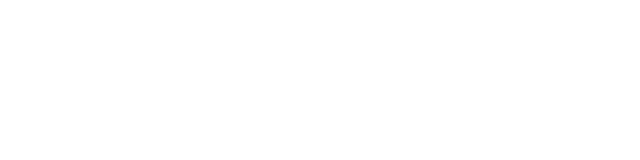
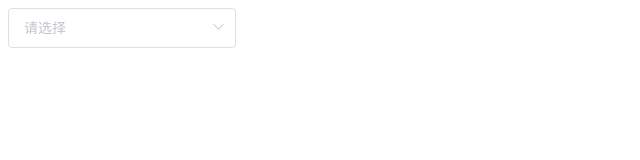
Before and after one commit to Drikechan/semi-design, a Vue app: page / in a window 1280 px wide. Shown: the top 160 px of the page, without its empty margins (0-640 px from the left). Built offline with nearby package versions, Linux system fonts and the light colour scheme.

Commit message:
el-select第一版封装，支持大数据量，目前不支持回显

```diff
--- a/package.json
+++ b/package.json
@@ -10,6 +10,7 @@
   },
   "dependencies": {
     "core-js": "^3.6.5",
+    "element-ui": "^2.15.6",
     "vue": "^2.6.11",
     "vue-router": "^3.2.0",
     "vuex": "^3.4.0"
@@ -25,6 +26,8 @@
     "babel-eslint": "^10.1.0",
     "eslint": "^6.7.2",
     "eslint-plugin-vue": "^6.2.2",
+    "sass": "^1.43.4",
+    "sass-loader": "^10.2.0",
     "vue-template-compiler": "^2.6.11"
   },
   "eslintConfig": {
--- a/src/App.vue
+++ b/src/App.vue
@@ -1,10 +1,29 @@
 <template>
-  <div id="app"></div>
+  <div id="app">
+    <michael-select v-model="value" :options="options" multiple :collapse-tags="true" :isMultiline="true"></michael-select>
+  </div>
 </template>
 
 <script>
+import michaelSelect from '@/components/Select/index'
 export default {
-
+  components: {
+    michaelSelect
+  },
+  data: () => ({
+    value: [],
+    options: []
+  }),
+  created () {
+    this.createData();
+  },
+  methods: {
+    createData () {
+      for (let i = 0; i < 10000; i++) {
+        this.options.push({label: `选项${i}`, value: i})
+      }
+    }
+  }
 }
 </script>
 
--- /dev/null
+++ b/src/components/Select/index.vue
@@ -0,0 +1,137 @@
+<template>
+  <div>
+    <el-select v-bind="$attrs" v-on="$listeners" :filter-method="filterMethod"
+      v-el-select-loadmore="loadMore(rangeNumber)" :loading="searchLoad" filterable @visible-change="visibleChange">
+      <div class="select-action" v-if="isMultiline">
+        <button @click="selectAllSeller" class="select-all-btn">Select All</button>
+        <button @click="deselectAllSeller" class="deselect-all-btn">Deselect All</button>
+      </div>
+      <el-option v-for="item in dataList.slice(0, rangeNumber)" :key="item.value" :label="item.label" :value="item.value"></el-option>
+    </el-select>
+  </div>
+</template>
+
+<script>
+/* eslint-disable */
+export default {
+  props: {
+    options: {
+      type: Array,
+      default: () => [],
+    },
+    isMultiline: {
+      type: Boolean,
+      default: false
+    }
+  },
+  data: () => ({
+    relatedOpen: false,
+    courseList: [],
+    rangeNumber: 20,
+    searchLoad: false /* 下拉框的loading状态 */,
+    timer: null,
+    tableLoading: false,
+    isHasPermission: true,
+    dataList: []
+  }),
+  directives: {
+    "el-select-loadmore": (el, binding) => {
+      // 获取element UI定义好的scroll元素
+      const SELECTWRAP_ROM = el.querySelector(
+        ".el-select-dropdown .el-select-dropdown__wrap"
+      );
+      if (SELECTWRAP_ROM) {
+        // 添加scroll事件
+        SELECTWRAP_ROM.addEventListener("scroll", function () {
+          // 判断滚动
+          const condition =
+            this.scrollHeight - this.scrollTop <= this.clientHeight;
+          condition && binding.value();
+        });
+      }
+    },
+  },
+  methods: {
+    loadMore(n) {
+      return () => (this.rangeNumber += 20);
+    },
+    filterMethod(query) {
+      if (this.timer != null) clearTimeout(this.timer);
+      !this.searchLoad && (this.searchLoad = true);
+      this.timer = setTimeout(() => {
+        this.dataList = !!query
+          ? this.options.filter((el) =>
+              el.text.toLowerCase().includes(query.toLowerCase())
+            )
+          : this.options;
+        clearTimeout(this.timer);
+        this.searchLoad = false;
+        this.rangeNumber = 20;
+        this.timer = null;
+      }, 500);
+    }, // 监听select下拉框的显示和隐藏
+    visibleChange(flag) {
+      // 显示时初始化列表
+      flag && this.filterMethod(""); // 初始化默认值
+      this.rangeNumber = 10;
+    },
+    selectAllSeller() {
+      // this.logisticsModel.itemCode = [];
+      // this.options.map((item) => {
+      //   this.logisticsModel.itemCode.push(item.value);
+      // });
+      this.$emit('select-all', list)
+    },
+    deselectAllSeller() {
+      // this.logisticsModel.itemCode = [];
+      this.$emit('de-select-all', list)
+    },
+  },
+};
+</script>
+
+<style lang="scss" scoped>
+.select-action {
+  display: flex;
+  padding: 0 10px;
+  margin-top: 10px;
+  .deselect-all-btn {
+    border-top-left-radius: 0;
+    border-bottom-left-radius: 0;
+    border-left: none;
+  }
+  .select-all-btn {
+    border-top-right-radius: 0;
+    border-bottom-right-radius: 0;
+  }
+  button {
+    width: 49.5%;
+    background-color: #fff;
+    padding: 5px 10px;
+    font-size: 12px;
+    line-height: 1.5;
+    border-radius: 3px;
+    border: 1px solid #ccc;
+    cursor: pointer;
+  }
+}
+</style>
+<style scoped>
+/deep/ .el-select__tags-text {
+  display: inline-block;
+  max-width: 270px;
+  overflow: hidden;
+  text-overflow: ellipsis;
+  white-space: nowrap;
+}
+
+
+
+.select-dropdown__item {
+  display: inline-block;
+  max-width: 260px !important;
+  overflow: hidden;
+  text-overflow: ellipsis;
+  white-space: nowrap;
+}
+</style>
--- a/src/main.js
+++ b/src/main.js
@@ -1,7 +1,10 @@
 import Vue from 'vue'
 import App from './App.vue'
 import router from './router'
+import ElementUI from 'element-ui';
+import 'element-ui/lib/theme-chalk/index.css';
 import store from './store'
+Vue.use(ElementUI);
 
 Vue.config.productionTip = false
 
```
Also changed, not shown: 1 other file (tests, documents, lock files or other folders).
